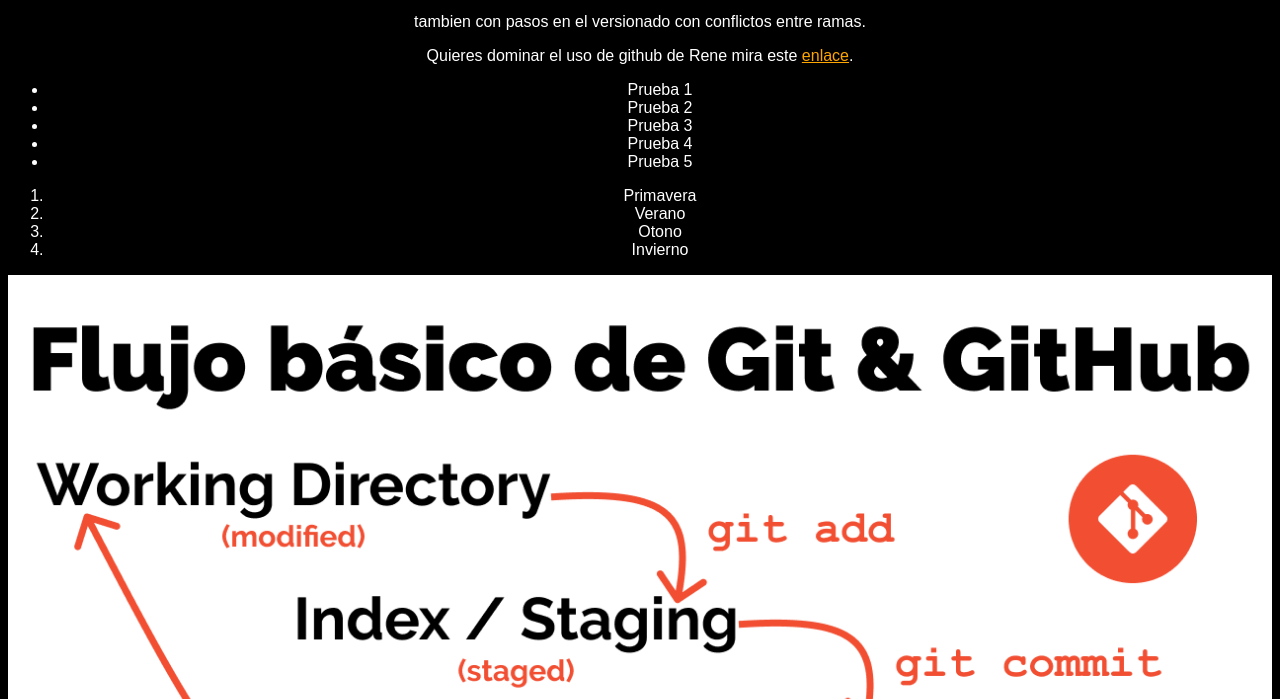
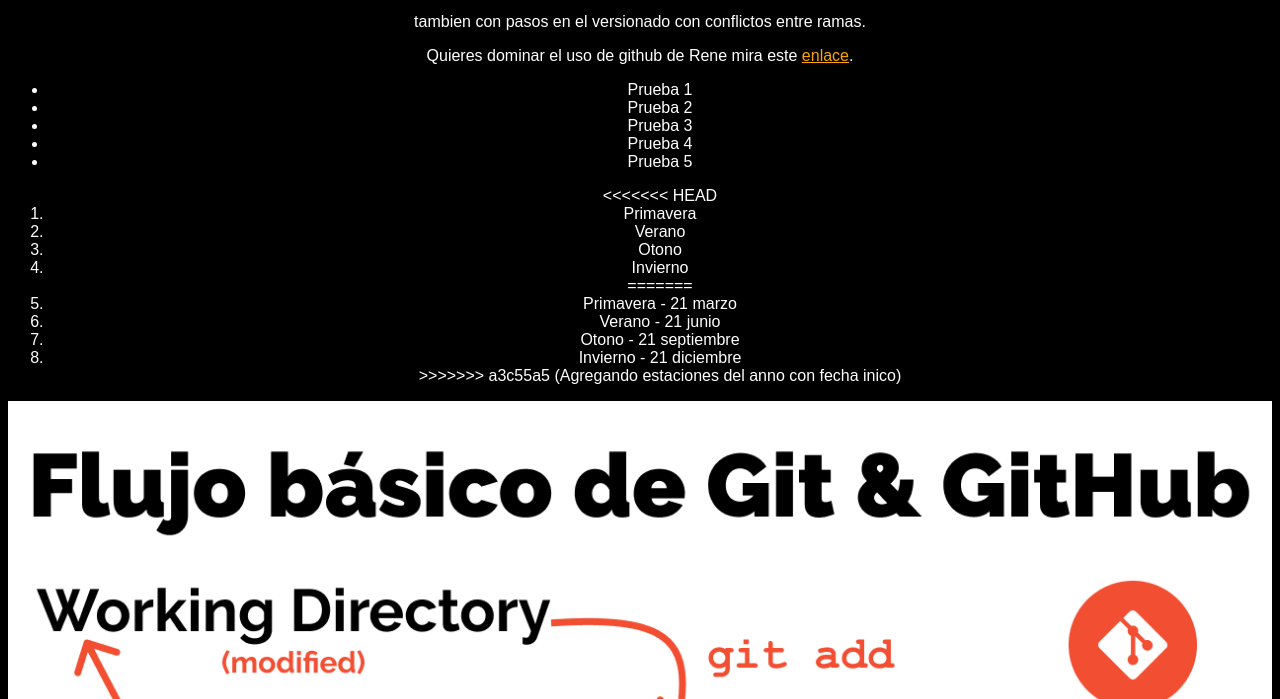
Before and after one commit to renechm/work-git, a plain HTML site: page index.html in a window 1280 px wide. Shown: the part 101-800 px from the top of the page. Drawn offline with Linux system fonts and the light colour scheme.

Commit message:
Resolviendo conflicto en estaciones del anno con fecha inico

```diff
--- a/index.html
+++ b/index.html
@@ -23,10 +23,17 @@
       <li> Prueba 5 </li>
      </ul>
      <ol>
+<<<<<<< HEAD
       <li>Primavera</li>
       <li>Verano</li>
       <li>Otono</li>
       <li>Invierno</li>
+=======
+      <li>Primavera - 21 marzo</li>
+      <li>Verano - 21 junio</li>
+      <li>Otono - 21 septiembre</li>
+      <li>Invierno - 21 diciembre</li>
+>>>>>>> a3c55a5 (Agregando estaciones del anno con fecha inico)
      </ol>
     <img src="git-flow.png" alt="Flujo básico de Git" />
     <script src="index.js"></script>
```
